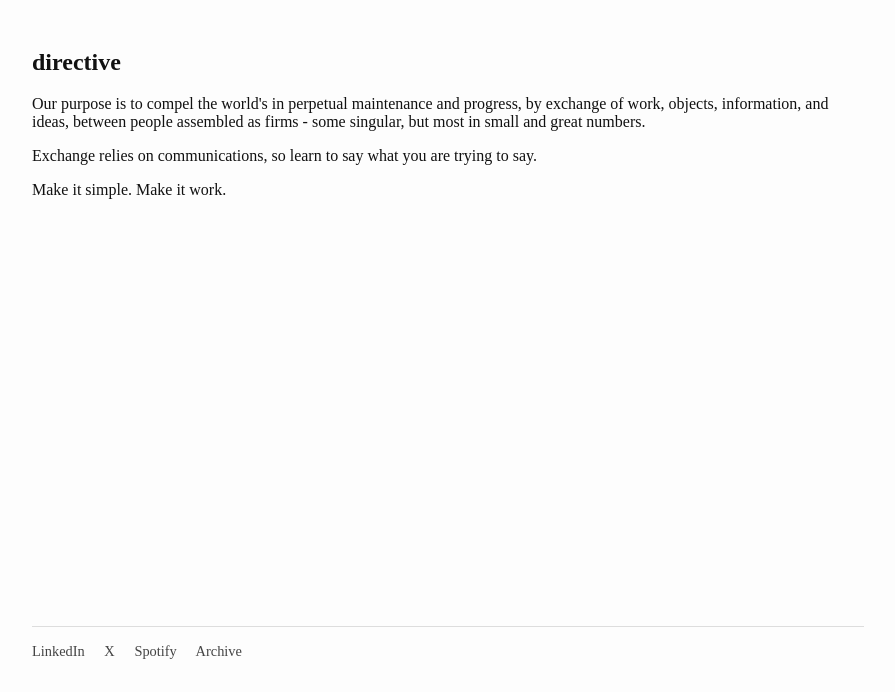
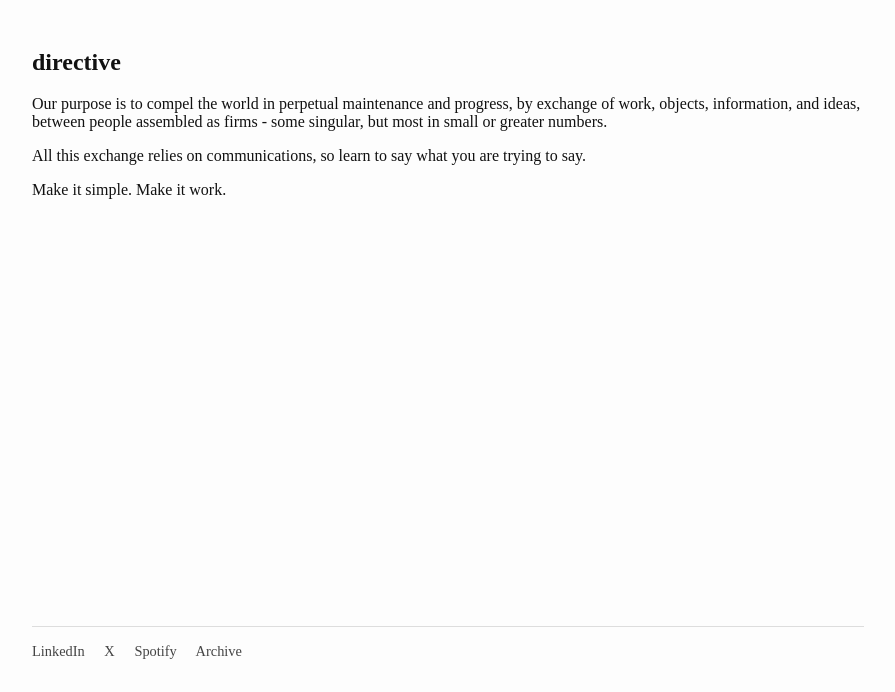
Before and after one commit to marcbienaime/marcbienaime.github.io, a plain HTML site: page index.html in a window 1280 px wide. Shown: the part 172-864 px from the top of the page, without its empty margins (192-1087 px from the left). Drawn offline with Linux system fonts and the light colour scheme.

Commit message:
Update index.html

```diff
--- a/index.html
+++ b/index.html
@@ -60,10 +60,10 @@
 <main>
     <h2>directive</h2>
     <p id="directive-date" style="font-size: 0.9rem; color: #666;"></p>
-    <p>Our purpose is to compel the world's in perpetual maintenance and progress, by exchange of work, objects, information, and ideas,
-            between people assembled as firms - some singular, but most in small and great numbers.</p>
+    <p>Our purpose is to compel the world in perpetual maintenance and progress, by exchange of work, objects, information, and ideas,
+            between people assembled as firms - some singular, but most in small or greater numbers.</p>
 
-    <p>Exchange relies on communications, so learn to say what you are trying to say.</p>
+    <p>All this exchange relies on communications, so learn to say what you are trying to say.</p>
 
     <p>Make it simple. Make it work.</p>
 
```
